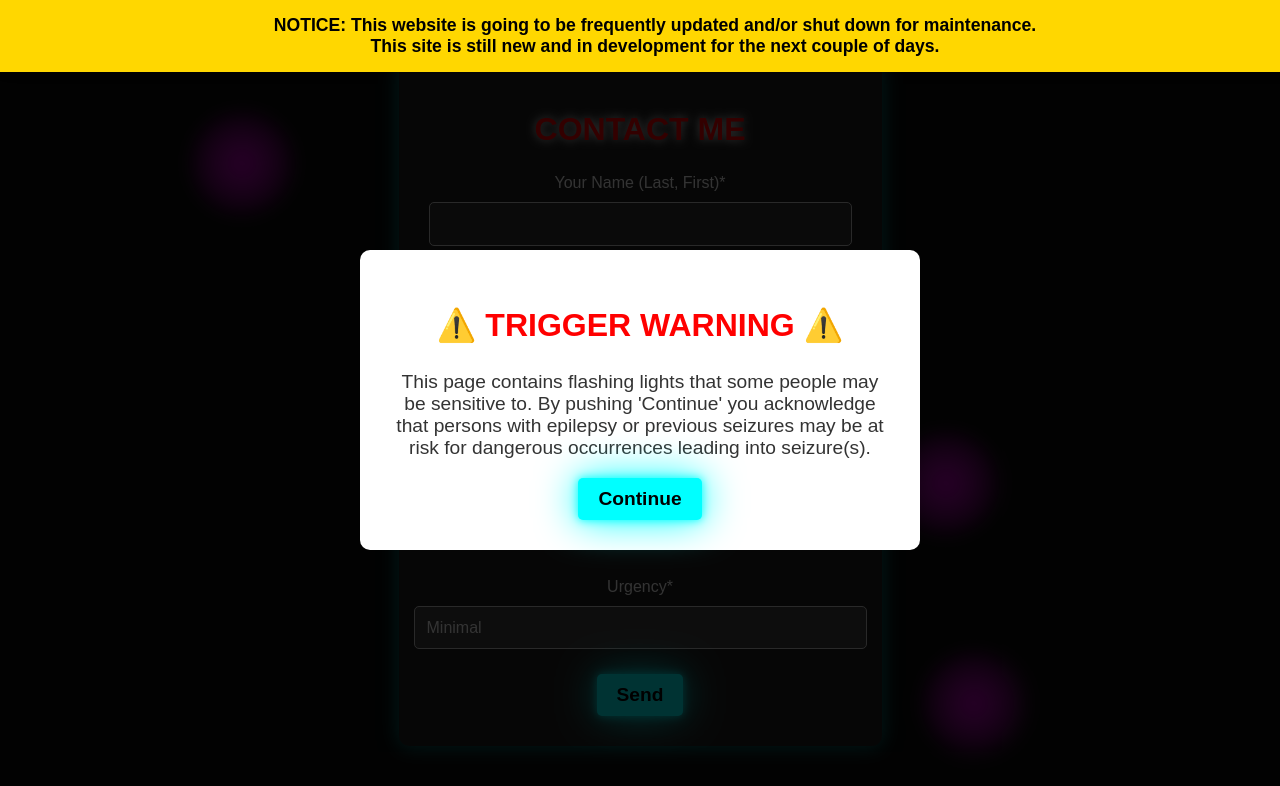
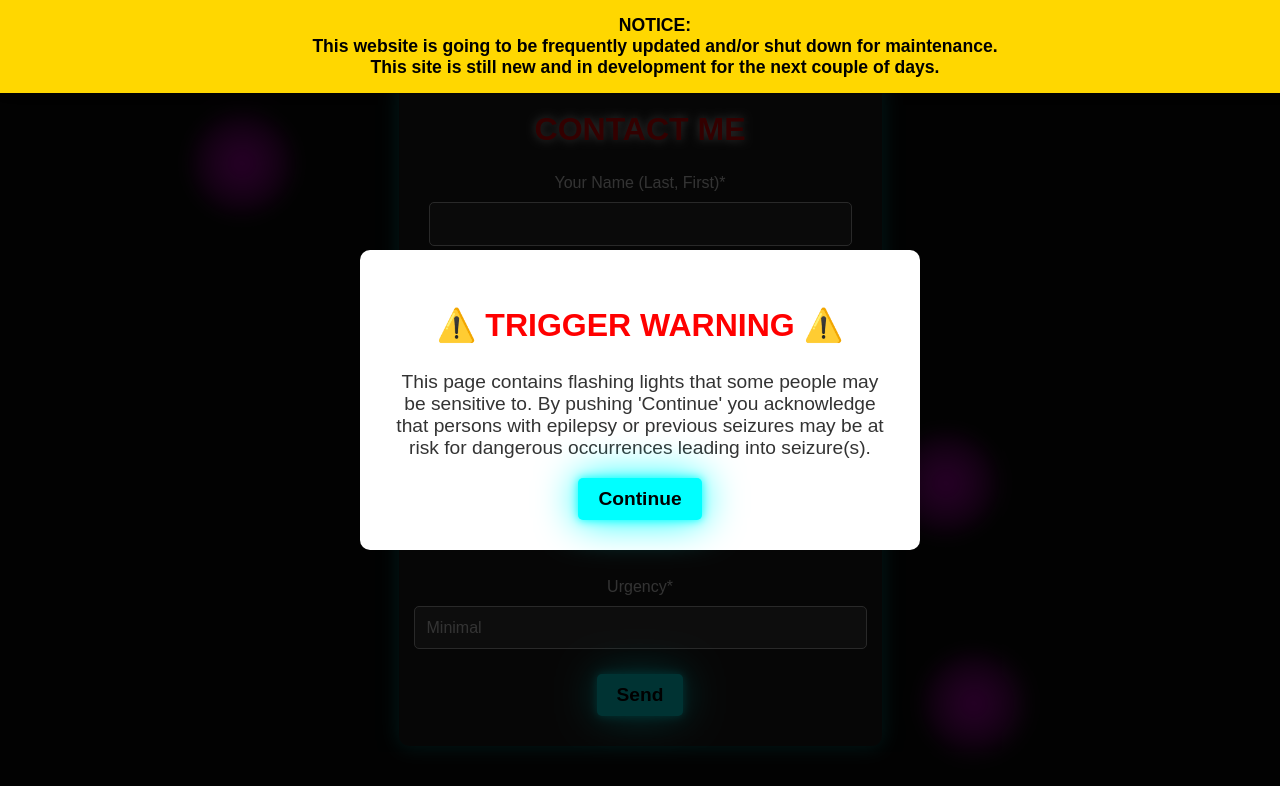
Before and after one commit to lverx/Contact-Page, a plain HTML site: page index.html in a window 1280 px wide. Drawn offline with Linux system fonts and the light colour scheme.

Commit message:
Update index.html

```diff
--- a/index.html
+++ b/index.html
@@ -44,7 +44,7 @@
       </div>
     </div>
     <div class="alert-banner">
-    <strong>NOTICE:</strong> This website is going to be frequently updated and/or shut down for maintenance. <br>
+    <strong>NOTICE:</strong> <br> This website is going to be frequently updated and/or shut down for maintenance. <br>
     This site is still new and in development for the next couple of days.
     </div>
 
```
